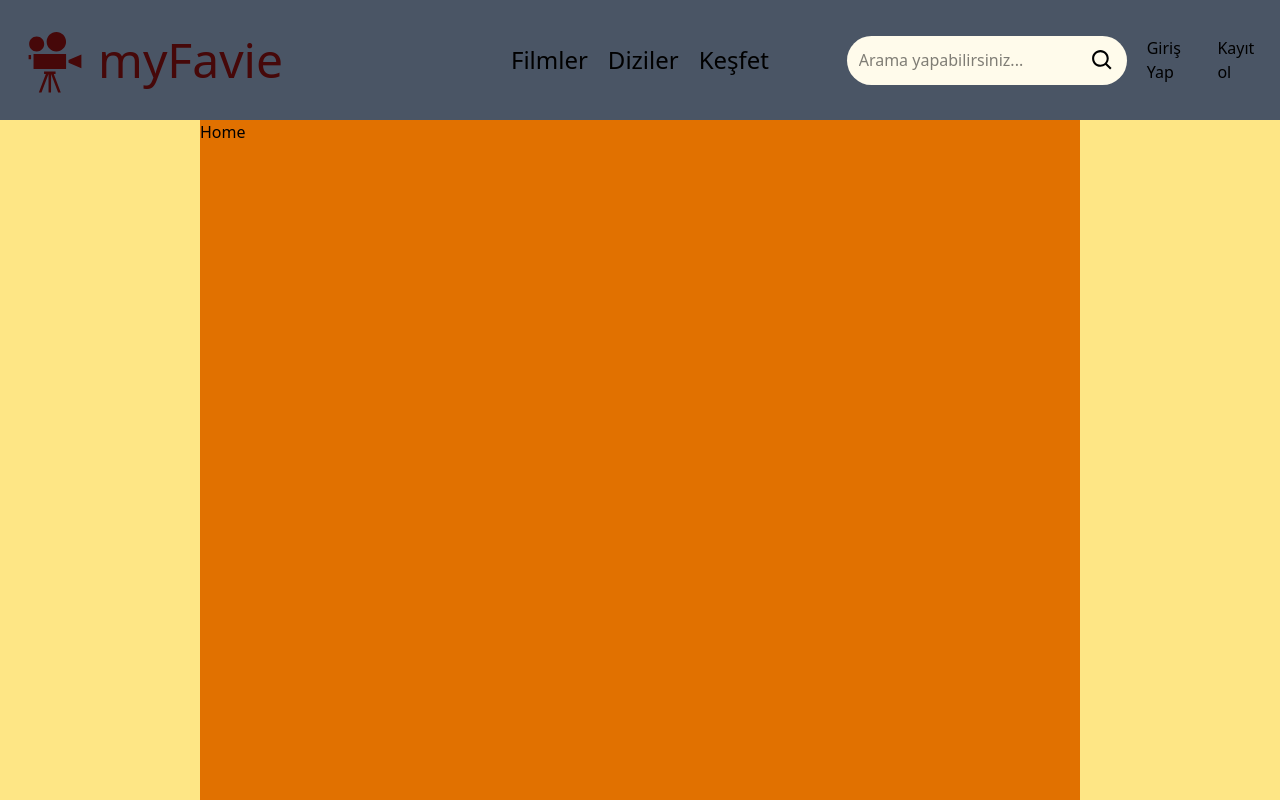
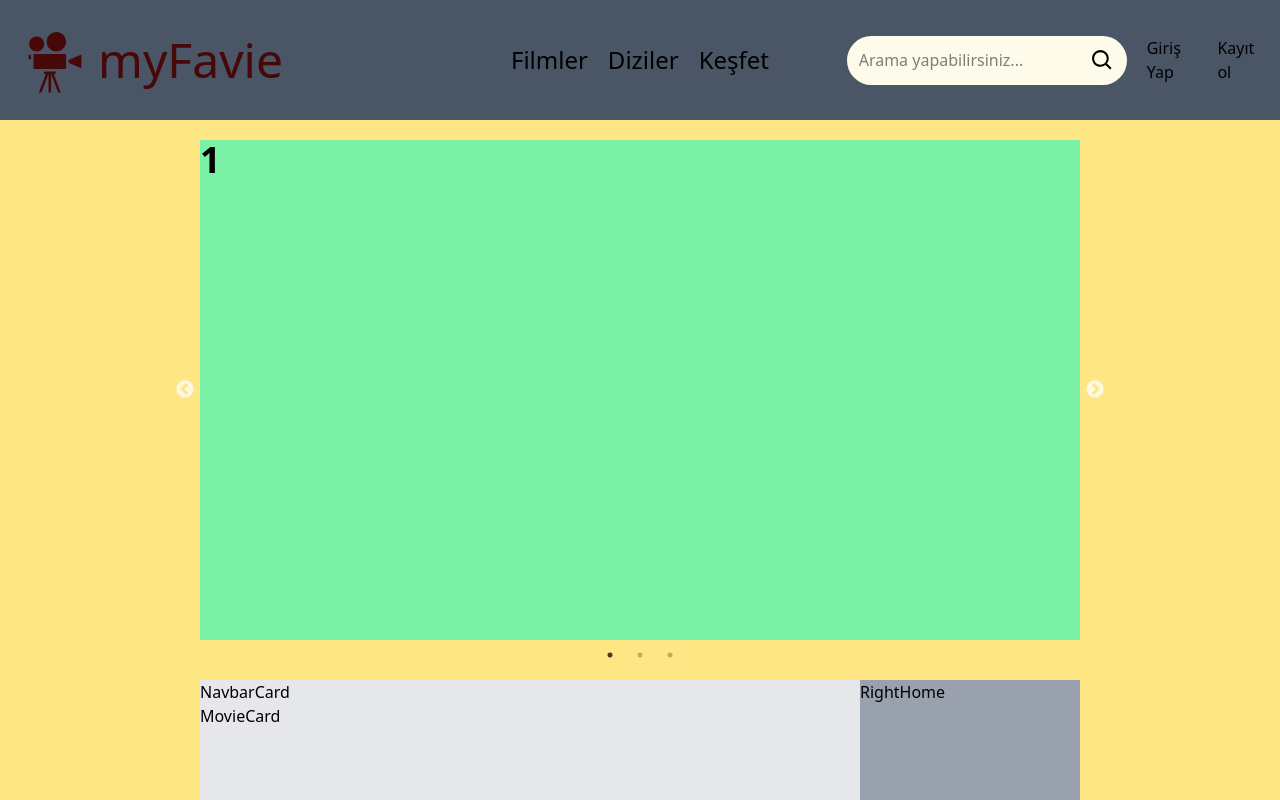
Before and after one commit to farukycgl/movie-app, a React (Vite) app: page / in a window 1280 px wide. Shown: the top 800 px of the page. Built offline with nearby package versions, Linux system fonts and the light colour scheme.

Commit message:
Home.jsx için grid yapısı oluşturuldu.

```diff
--- a/package.json
+++ b/package.json
@@ -21,6 +21,8 @@
     "react-paginate": "^8.3.0",
     "react-redux": "^9.2.0",
     "react-router-dom": "^7.8.2",
+    "react-slick": "^0.31.0",
+    "slick-carousel": "^1.8.1",
     "tailwindcss": "^4.1.12"
   },
   "devDependencies": {
--- /dev/null
+++ b/src/components/home/MovieCard.jsx
@@ -0,0 +1,11 @@
+import React from 'react'
+
+const MovieCard = () => {
+  return (
+    <div>
+      MovieCard
+    </div>
+  )
+}
+
+export default MovieCard
--- /dev/null
+++ b/src/components/home/NavbarCard.jsx
@@ -0,0 +1,11 @@
+import React from 'react'
+
+const NavbarCard = () => {
+  return (
+    <div>
+      NavbarCard
+    </div>
+  )
+}
+
+export default NavbarCard
--- /dev/null
+++ b/src/components/home/SideBar.jsx
@@ -0,0 +1,11 @@
+import React from 'react'
+
+const SideBar = () => {
+  return (
+    <div>
+      SideBar
+    </div>
+  )
+}
+
+export default SideBar
--- /dev/null
+++ b/src/components/home/SliderHero.jsx
@@ -0,0 +1,32 @@
+import React from "react";
+import "slick-carousel/slick/slick.css";
+import "slick-carousel/slick/slick-theme.css";
+import Slider from "react-slick";
+
+const SliderHero = () => {
+  var settings = {
+    dots: true,
+    infinite: true,
+    speed: 500,
+    slidesToShow: 1,
+    slidesToScroll: 1,
+  };
+
+  return (
+    <div className="w-full h-[500px] ">
+      <Slider {...settings}>
+        <div className="flex items-center justify-center bg-green-300 h-[500px]">
+          <h3 className="text-4xl font-bold">1</h3>
+        </div>
+        <div className="flex items-center justify-center bg-red-400 h-[500px]">
+          <h3 className="text-4xl font-bold">2</h3>
+        </div>
+        <div className="flex items-center justify-center bg-yellow-500 h-[500px]">
+          <h3 className="text-4xl font-bold">3</h3>
+        </div>
+      </Slider>
+    </div>
+  );
+};
+
+export default SliderHero;
--- a/src/layout/Layout.jsx
+++ b/src/layout/Layout.jsx
@@ -5,7 +5,7 @@ import Footer from "./Footer";
 
 const Layout = ({ children }) => {
   return (
-    <div className="">
+    <div className="flex flex-col min-h-screen">
       <Navbar />
       <PageContent>{children}</PageContent>
       <Footer />
--- a/src/layout/PageContent.jsx
+++ b/src/layout/PageContent.jsx
@@ -2,7 +2,7 @@ import React from "react";
 
 const PageContent = ({ children }) => {
   return (
-    <div className="flex min-h-screen bg-amber-600 mx-50">
+    <div className="flex-grow mx-50">
       <main>{children}</main>
     </div>
   );
--- a/src/pages/Home.jsx
+++ b/src/pages/Home.jsx
@@ -1,9 +1,24 @@
-
+import MovieCard from "../components/home/MovieCard";
+import NavbarCard from "../components/home/NavbarCard";
+import SliderHero from "../components/home/SliderHero";
 
 const Home = () => {
   return (
-    <div>
-      <h1>Home</h1>
+    <div className="py-5">
+      <div className="pb-10">
+        <SliderHero/>
+      </div>
+
+      <div className="grid grid-cols-4 w-full h-screen">
+        <div className="col-span-3 bg-gray-200">
+          <NavbarCard />
+          <MovieCard />
+        </div>
+
+        <div className="col-span-1 bg-gray-400">
+          <h1>RightHome</h1>
+        </div>
+      </div>
     </div>
   );
 };
```
Also changed, not shown: 1 other file (tests, documents, lock files or other folders).
